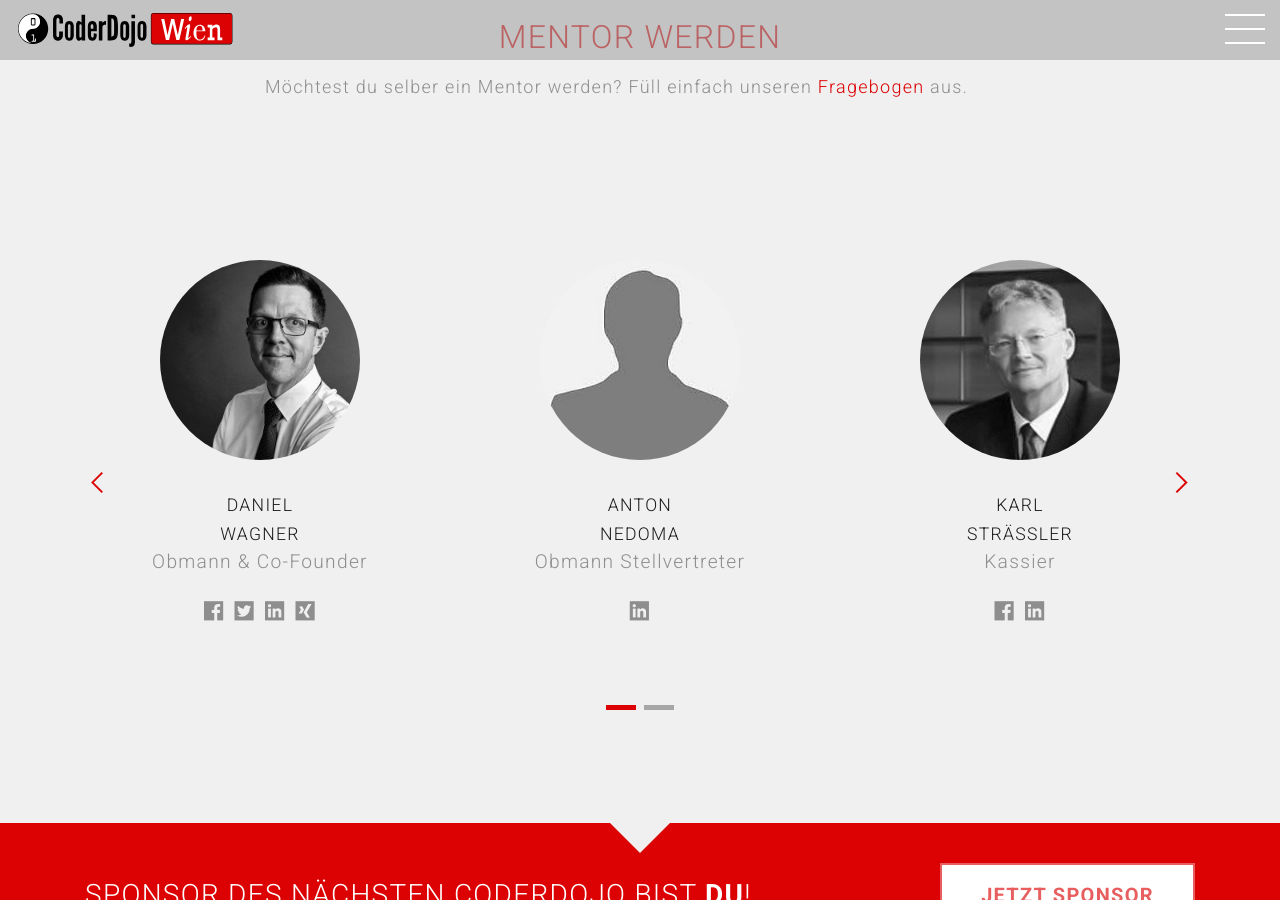
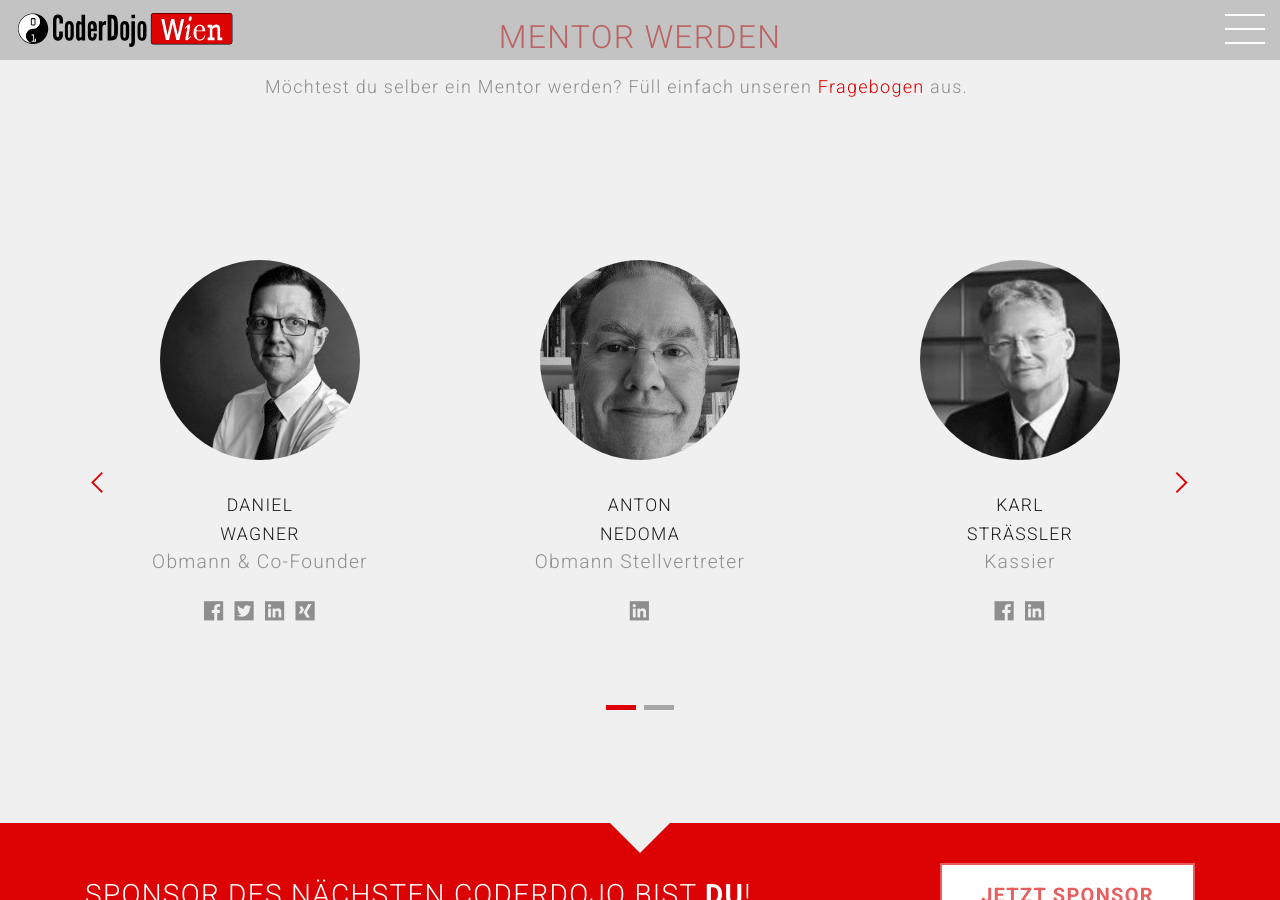
Before and after one commit to coderdojo-wien/coderdojo-wien.github.io, a Jekyll site: the page built from index.html, in a window 1280 px wide and 900 px high, scrolled down 2607 px. Built offline with Jekyll 4.4.1, drawn with Linux system fonts in a browser that asks for light colours; nearby versions of some CDN libraries; comment, search, counter and statistics services are not loaded.

Commit message:
Updated team
Added picture of Anton Nedoma

```diff
--- a/_data/team.yml
+++ b/_data/team.yml
@@ -31,7 +31,7 @@ team-members-list:
 - firstname: Anton
   lastname: Nedoma
   tagline: Obmann Stellvertreter
-  avatar: avatar.jpg
+  avatar: anton_nedoma.jpg
   email: anton.nedoma@digitial-austria.at
 
   # Social Links
```
Also changed, not shown: images/avatars/anton_nedoma.jpg (added).
